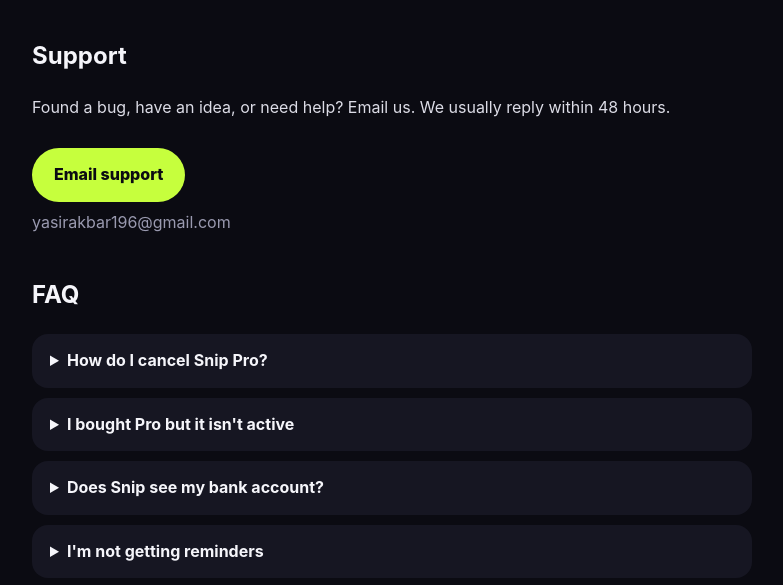
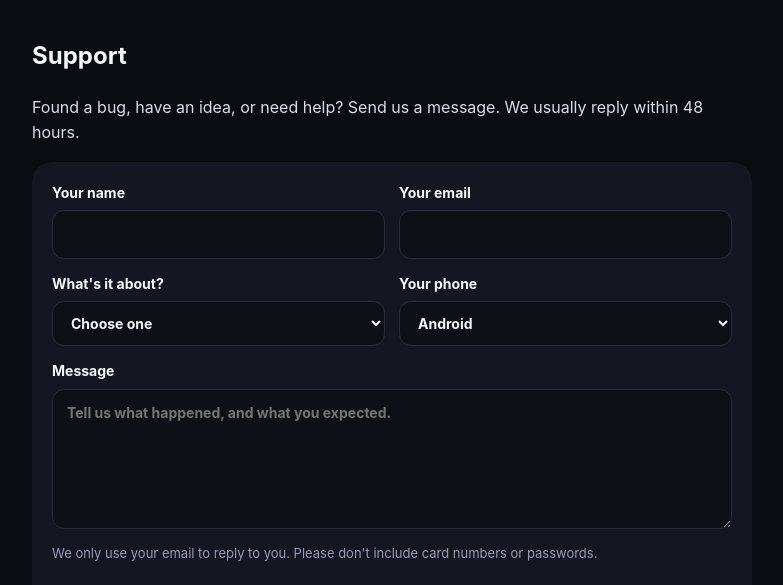
Before and after one commit to EngrYasir1100/snip-site, a plain HTML site: page index.html in a window 1280 px wide. Shown: the part 210-795 px from the top of the page, without its empty margins (248-1031 px from the left). Drawn offline with Linux system fonts and the light colour scheme.

Commit message:
Add files via upload

```diff
--- a/index.html
+++ b/index.html
@@ -14,6 +14,16 @@
   details { background:var(--card); border-radius:16px; padding:14px 18px; margin:10px 0; }
   summary { font-weight:700; cursor:pointer; }
   a { color:var(--lime); } .btn { display:inline-block; background:var(--lime); color:#0B0B12; font-weight:800; padding:14px 22px; border-radius:999px; text-decoration:none; margin-top:12px; }
+  form.card { background:var(--card); border-radius:20px; padding:20px; margin-top:16px; display:grid; gap:14px; }
+  label { display:grid; gap:6px; font-weight:700; font-size:14px; color:var(--text); }
+  input, select, textarea { font:inherit; color:var(--text); background:#0F0F18; border:1px solid #2A2A3C; border-radius:12px; padding:12px 14px; width:100%; box-sizing:border-box; }
+  input:focus, select:focus, textarea:focus { outline:2px solid var(--lime); outline-offset:1px; border-color:transparent; }
+  textarea { min-height:140px; resize:vertical; }
+  .row2 { display:grid; grid-template-columns:1fr 1fr; gap:14px; }
+  @media (max-width:520px) { .row2 { grid-template-columns:1fr; } }
+  button.btn { border:0; font:inherit; font-weight:800; cursor:pointer; justify-self:start; }
+  .hint { font-size:13px; color:var(--sub); margin:0; }
+  .hp { position:absolute; left:-9999px; }
 </style>
 </head>
 <body><main>
@@ -22,10 +32,42 @@
   <p style="color:#fff;font-size:19px;margin:10px 0 0">Stop paying for subscriptions you forgot about.</p>
 </div>
 
-<h2>Support</h2>
-<p>Found a bug, have an idea, or need help? Email us. We usually reply within 48 hours.</p>
-<a class="btn" href="mailto:yasirakbar196@gmail.com?subject=Snip%20support">Email support</a>
-<p style="margin-top:8px;color:#9A9AB0">yasirakbar196@gmail.com</p>
+<h2 id="contact">Support</h2>
+<p>Found a bug, have an idea, or need help? Send us a message. We usually reply within 48 hours.</p>
+<form class="card" action="https://formsubmit.co/yasirakbar196@gmail.com" method="POST">
+  <!-- FormSubmit settings: emails each message to the address above. -->
+  <input type="hidden" name="_subject" value="Snip support request">
+  <input type="hidden" name="_template" value="table">
+  <input type="hidden" name="_next" value="https://engryasir1100.github.io/snip-site/thanks.html">
+  <input type="text" name="_honey" class="hp" tabindex="-1" autocomplete="off" aria-hidden="true">
+  <div class="row2">
+    <label>Your name<input type="text" name="name" autocomplete="name" required maxlength="80"></label>
+    <label>Your email<input type="email" name="email" autocomplete="email" required maxlength="120"></label>
+  </div>
+  <div class="row2">
+    <label>What's it about?
+      <select name="topic" required>
+        <option value="">Choose one</option>
+        <option>Something isn't working</option>
+        <option>Snip Pro / purchase / restore</option>
+        <option>Reminders or notifications</option>
+        <option>Magic Paste</option>
+        <option>Feature idea</option>
+        <option>Something else</option>
+      </select>
+    </label>
+    <label>Your phone
+      <select name="device">
+        <option>Android</option>
+        <option>iPhone</option>
+        <option>Other / not sure</option>
+      </select>
+    </label>
+  </div>
+  <label>Message<textarea name="message" required maxlength="4000" placeholder="Tell us what happened, and what you expected."></textarea></label>
+  <p class="hint">We only use your email to reply to you. Please don't include card numbers or passwords.</p>
+  <button class="btn" type="submit">Send message</button>
+</form>
 
 <h2>FAQ</h2>
 <details><summary>How do I cancel Snip Pro?</summary><p>On iPhone, go to Settings › your name › Subscriptions › Snip › Cancel Subscription. Cancel at least 24 hours before renewal to avoid being charged again. On Android, open the Play Store › your profile picture › Payments &amp; subscriptions › Subscriptions › Snip › Cancel subscription, or go to <a href="https://play.google.com/store/account/subscriptions">play.google.com/store/account/subscriptions</a>.</p></details>
```
Also changed, not shown: privacy.html (+1 -0 lines), thanks.html (added, +22 -0 lines).
